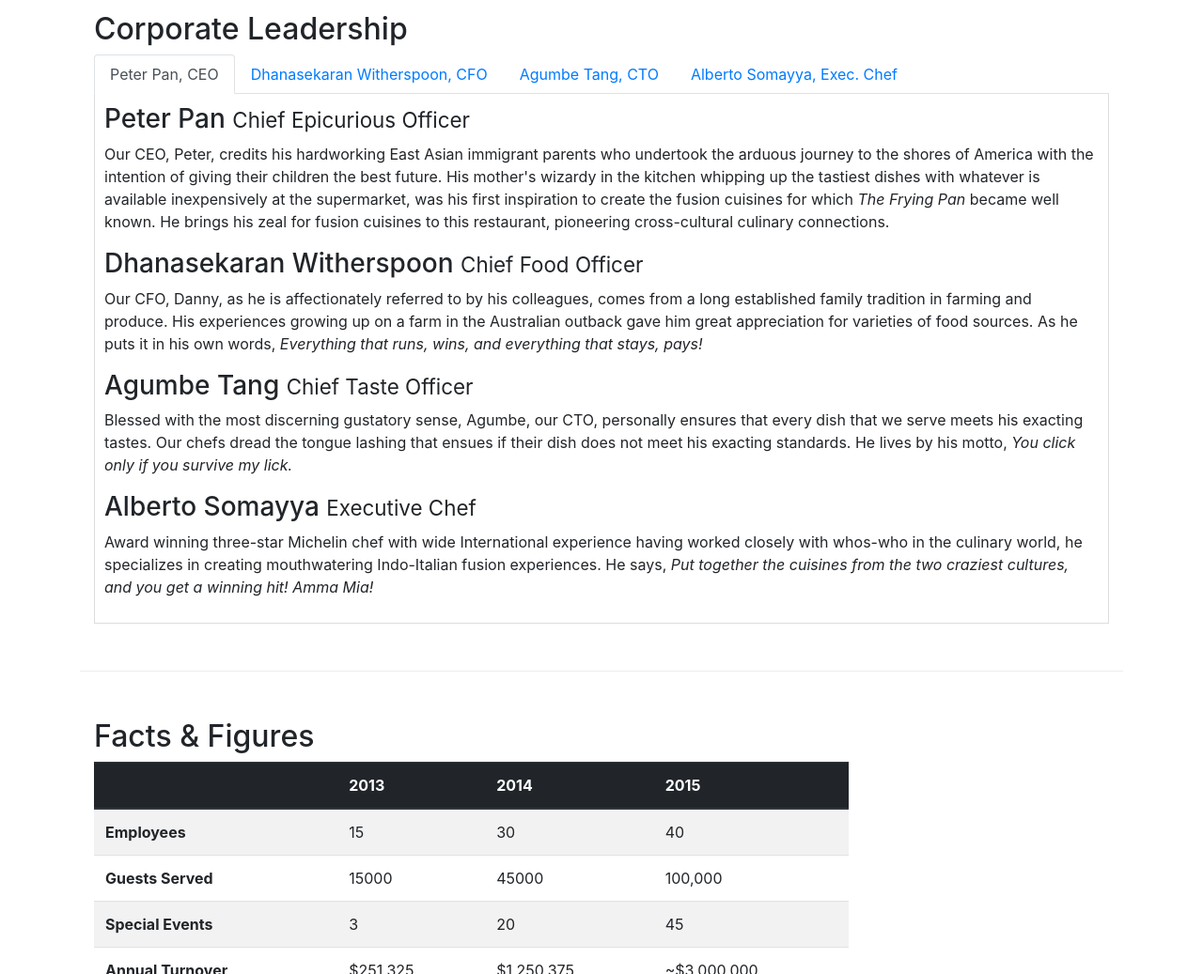
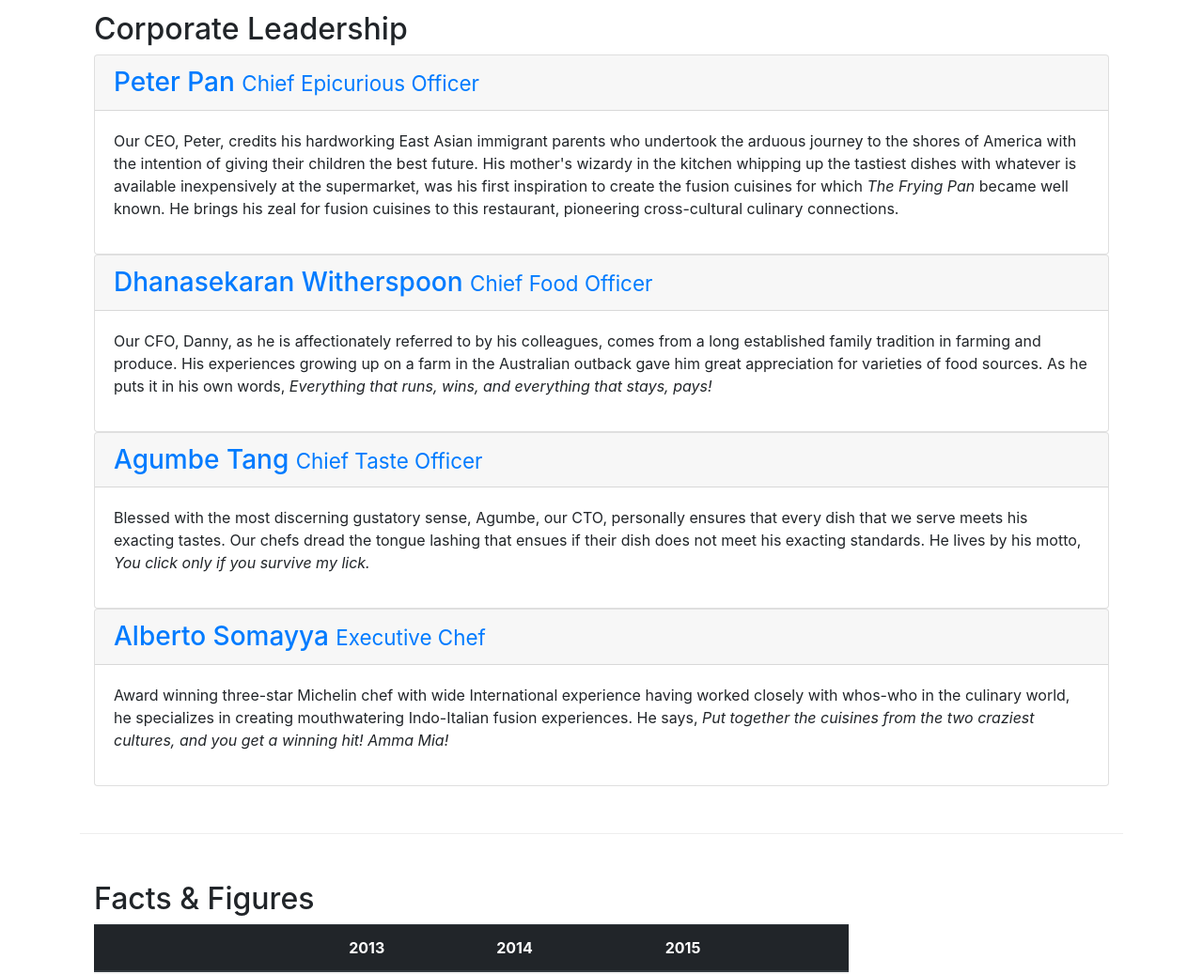
Before and after one commit to arindamkeswani/bootstrap, a website: page aboutus.html in a window 1280 px wide. Shown: the part 960-1997 px from the top of the page at 94% size. Drawn offline with nearby package versions, Linux system fonts and the light colour scheme.

Commit message:
Accordian

```diff
--- a/aboutus.html
+++ b/aboutus.html
@@ -107,7 +107,7 @@
         <div class="row row-content align-items-left">
             <div class="col-12 col-sm">
                 <h2>Corporate Leadership</h2>
-                <ul class="nav nav-tabs">
+                <!-- <ul class="nav nav-tabs">
                     <li class="nav-item">
                         <a class="nav-link active" href="#peter" role="tab" data-toggle="tab">Peter Pan, CEO</a>
                     </li>
@@ -123,38 +123,73 @@
                     <li class="nav-item">
                         <a class="nav-link" href="#alberto" role="tab" data-toggle="tab">Alberto Somayya, Exec. Chef</a>
                     </li>
-                </ul>
+                </ul> -->
 
-                <div class="tab-content">
 
-                <div role="tabpanel" class="tab-pane fade show active" id="peter">
-                <h3>Peter Pan <small>Chief Epicurious Officer</small></h3>
-                <div class="d-none d-sm-block">
-                <p>Our CEO, Peter, credits his hardworking East Asian immigrant parents who undertook the arduous journey to the shores of America with the intention of giving their children the best future. His mother's wizardy in the kitchen whipping up the tastiest dishes with whatever is available inexpensively at the supermarket, was his first inspiration to create the fusion cuisines for which <em>The Frying Pan</em> became well known. He brings his zeal for fusion cuisines to this restaurant, pioneering cross-cultural culinary connections.</p>
+
+                <div id="accordian">
+                    <div class="card">
+
+                        <div class="card-header" role="tab" id="peterhead">
+                            <h3 class="mb-0">
+                                <a data-toggle="collapse" data-target="#peter" href="">Peter Pan <small>Chief Epicurious Officer</small></a></h3>
+                        </div>
+
+                        <div role="tabpanel" class="collapse show" id="peter" data-parent="accordian">
+
+                        <div class="card-body">
+                        <p class="d-none d-sm-block">Our CEO, Peter, credits his hardworking East Asian immigrant parents who undertook the arduous journey to the shores of America with the intention of giving their children the best future. His mother's wizardy in the kitchen whipping up the tastiest dishes with whatever is available inexpensively at the supermarket, was his first inspiration to create the fusion cuisines for which <em>The Frying Pan</em> became well known. He brings his zeal for fusion cuisines to this restaurant, pioneering cross-cultural culinary connections.</p>
+                        </div>
                         </div>
                     </div>
 
-                <div role="tabpanel" class="tab-pane fade show active" id="danny">
-                <h3>Dhanasekaran Witherspoon <small>Chief Food Officer</small></h3>
-                <div class="d-none d-sm-block">
-                <p>Our CFO, Danny, as he is affectionately referred to by his colleagues, comes from a long established family tradition in farming and produce. His experiences growing up on a farm in the Australian outback gave him great appreciation for varieties of food sources. As he puts it in his own words, <em>Everything that runs, wins, and everything that stays, pays!</em></p>
+
+                    <div class="card">
+
+                        <div class="card-header" role="tab" id="dannyhead">
+                            <h3 class="mb-0">
+                                <a data-toggle="collapse" data-target="#danny" href="">Dhanasekaran Witherspoon <small>Chief Food Officer</small></a></h3>
+                        </div>
+
+                        <div role="tabpanel" class="collapse show" id="danny" data-parent="accordian">
+
+                        <div class="card-body">
+                        <p class="d-none d-sm-block">Our CFO, Danny, as he is affectionately referred to by his colleagues, comes from a long established family tradition in farming and produce. His experiences growing up on a farm in the Australian outback gave him great appreciation for varieties of food sources. As he puts it in his own words, <em>Everything that runs, wins, and everything that stays, pays!</em></p>
+                        </div>
                         </div>
                     </div>
 
-                <div role="tabpanel" class="tab-pane fade show active" id="agumbe">
-                <h3>Agumbe Tang <small>Chief Taste Officer</small></h3>
-                <div class="d-none d-sm-block">
-                <p>Blessed with the most discerning gustatory sense, Agumbe, our CTO, personally ensures that every dish that we serve meets his exacting tastes. Our chefs dread the tongue lashing that ensues if their dish does not meet his exacting standards. He lives by his motto, <em>You click only if you survive my lick.</em></p>
+
+                    <div class="card">
+
+                        <div class="card-header" role="tab" id="agumbehead">
+                            <h3 class="mb-0">
+                                <a data-toggle="collapse" data-target="#agumbe" href="">Agumbe Tang <small>Chief Taste Officer</small></a></h3>
+                        </div>
+
+                        <div role="tabpanel" class="collapse show" id="agumbe" data-parent="accordian">
+
+                        <div class="card-body">
+                        <p class="d-none d-sm-block">Blessed with the most discerning gustatory sense, Agumbe, our CTO, personally ensures that every dish that we serve meets his exacting tastes. Our chefs dread the tongue lashing that ensues if their dish does not meet his exacting standards. He lives by his motto, <em>You click only if you survive my lick.</em></p>
+                        </div>
                         </div>
                     </div>
 
-                <div role="tabpanel" class="tab-pane fade show active" id="alberto">
-                <h3>Alberto Somayya <small>Executive Chef</small></h3>
-                <div class="d-none d-sm-block">
-                <p>Award winning three-star Michelin chef with wide International experience having worked closely with whos-who in the culinary world, he specializes in creating mouthwatering Indo-Italian fusion experiences. He says, <em>Put together the cuisines from the two craziest cultures, and you get a winning hit! Amma Mia!</em></p>
+
+                    <div class="card">
+
+                        <div class="card-header" role="tab" id="albertohead">
+                            <h3 class="mb-0">
+                                <a data-toggle="collapse" data-target="#alberto" href="">Alberto Somayya <small>Executive Chef</small></a></h3>
+                        </div>
+
+                        <div role="tabpanel" class="collapse show" id="alberto" data-parent="accordian">
+
+                        <div class="card-body">
+                        <p class="d-none d-sm-block">Award winning three-star Michelin chef with wide International experience having worked closely with whos-who in the culinary world, he specializes in creating mouthwatering Indo-Italian fusion experiences. He says, <em>Put together the cuisines from the two craziest cultures, and you get a winning hit! Amma Mia!</em></p>
                         </div>
                         </div>
-
+                    </div>
                 </div>
 
             </div>
```
Also changed, not shown: css/styles.css (line endings or trailing spaces). Lines whose indentation alone changed are shown as unchanged.
